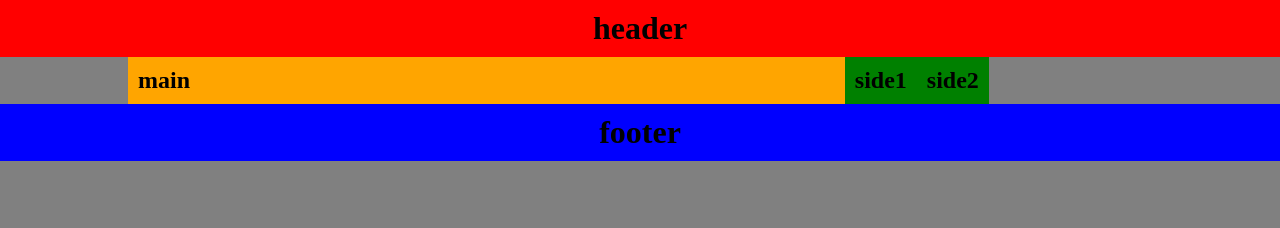
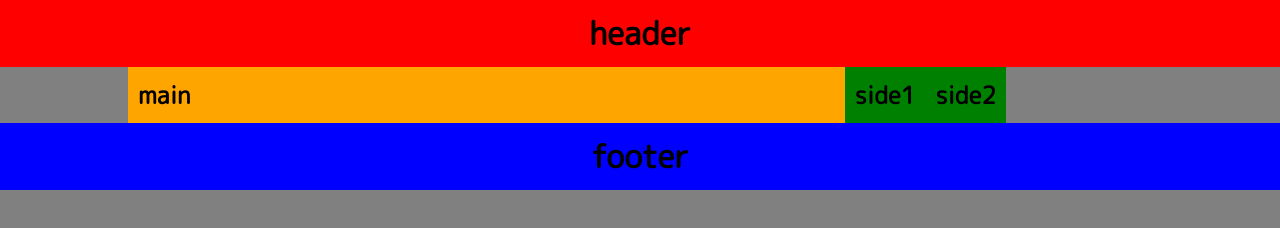
Before and after one commit to kougei-abe/web2-6, a plain HTML site: page index.html in a window 1280 px wide. Drawn offline with Linux system fonts and the light colour scheme.

Commit message:
Update default.css

```diff
--- a/css/default.css
+++ b/css/default.css
@@ -8,6 +8,7 @@
 
 body{
     background-color: gray;
+    font-family: 'M PLUS Rounded 1c', sans-serif;
 }
 
 header{
```
